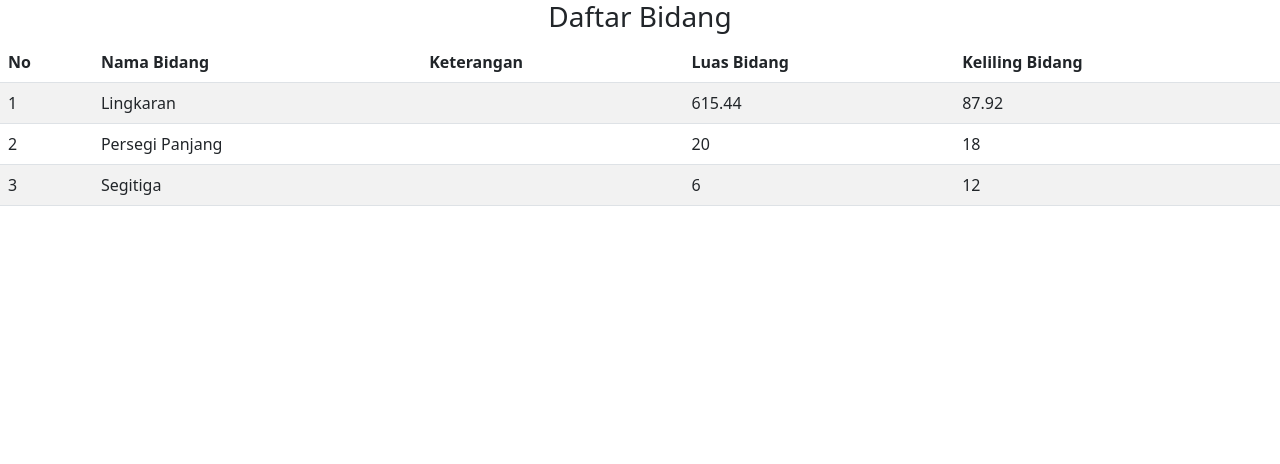
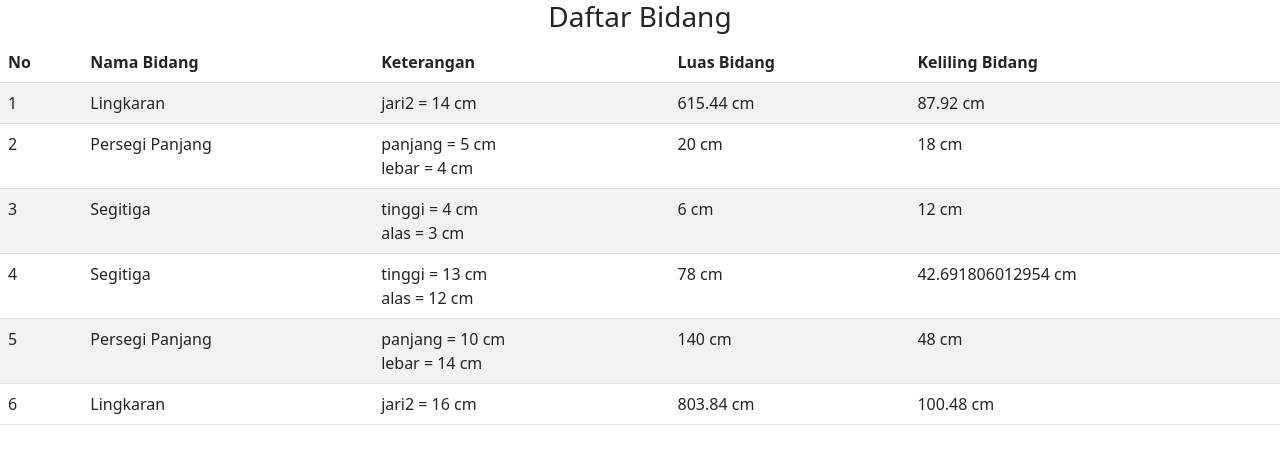
Before and after one commit to MashudR/PHP-Github, a PHP site: page /ojbBidang.php in a window 1280 px wide. Shown: the top 464 px of the page. Run offline with PHP 8.4, Linux system fonts and the light colour scheme.

Commit message:
Update tugas 5 PHP

```diff
--- a/lingkaran.php
+++ b/lingkaran.php
@@ -10,10 +10,13 @@ class lingkaran extends metode{
     }
     public function luasBidang(){
         $luas = 3.14 * ($this->jari2 * $this->jari2);
-        return $luas;
+        return "$luas cm";
     }
     public function kelilingBidang(){
         $keliling = 2* 3.14 * $this->jari2;
-        return $keliling;
+        return "$keliling cm";
+    }
+    public function keterangan(){
+        echo "jari2 = $this->jari2 cm";
     }
 }
--- a/ojbBidang.php
+++ b/ojbBidang.php
@@ -6,7 +6,10 @@ $ar_judul = ['No','Nama Bidang','Keterangan','Luas Bidang','Keliling Bidang'];
 $L1 = new lingkaran(14);
 $P1 = new persegipanjang(5,4);
 $S1 = new segitiga(3,4);
-$Bidang = [$L1,$P1,$S1];
+$L2 = new lingkaran(16);
+$P2 = new persegipanjang(10,14);
+$S2 = new segitiga(12,13);
+$Bidang = [$L1,$P1,$S1,$S2,$P2,$L2];
 //$ket = "nama Bidang = " $Bidang->namaBidang();
 ?>
 <!doctype html>
@@ -41,7 +44,7 @@ $Bidang = [$L1,$P1,$S1];
                 <tr>
                     <td><?= $no?></td>
                     <td><?= $bd->namaBidang()?></td>
-                    <td><!--?= $ket?--></td>
+                    <td><?= $bd->keterangan()?></td>
                     <td><?= $bd->luasBidang()?></td>
                     <td><?= $bd->kelilingBidang()?></td>
                 </tr>
--- a/persegipanjang.php
+++ b/persegipanjang.php
@@ -12,10 +12,14 @@ class persegipanjang extends metode{
     }
     public function luasBidang(){
         $luas = $this->panjang * $this->lebar;
-        return $luas;
+        return "$luas cm";
     }
     public function kelilingBidang(){
         $keliling = 2 * $this->panjang + 2 * $this->lebar;
-        return $keliling;
+        return "$keliling cm";
+    }
+    public function keterangan(){
+        echo "panjang =  $this->panjang cm
+        <br/>lebar =  $this->lebar cm";
     }
 }
--- a/segitiga.php
+++ b/segitiga.php
@@ -12,16 +12,21 @@ class segitiga extends metode{
     }
     public function luasBidang(){
         $luas = ($this->alas * $this->tinggi) /2;
-        return $luas;
+        return "$luas cm";
     }
     public function sisiC(Type $var = null)
     {
         $AB = (($this->alas * $this->alas) + ($this->tinggi * $this->tinggi));
         $sisi = sqrt($AB);
-        return $sisi;
+        return $sisi ;
     }
     public function kelilingBidang(){
         $keliling = $this->alas + $this->tinggi + $this->sisiC();
-        return $keliling;
+        return "$keliling cm";
+    }
+    public function keterangan(){
+        return "
+            tinggi = $this->tinggi cm
+            <br/>alas = $this->alas cm";
     }
 }
```
